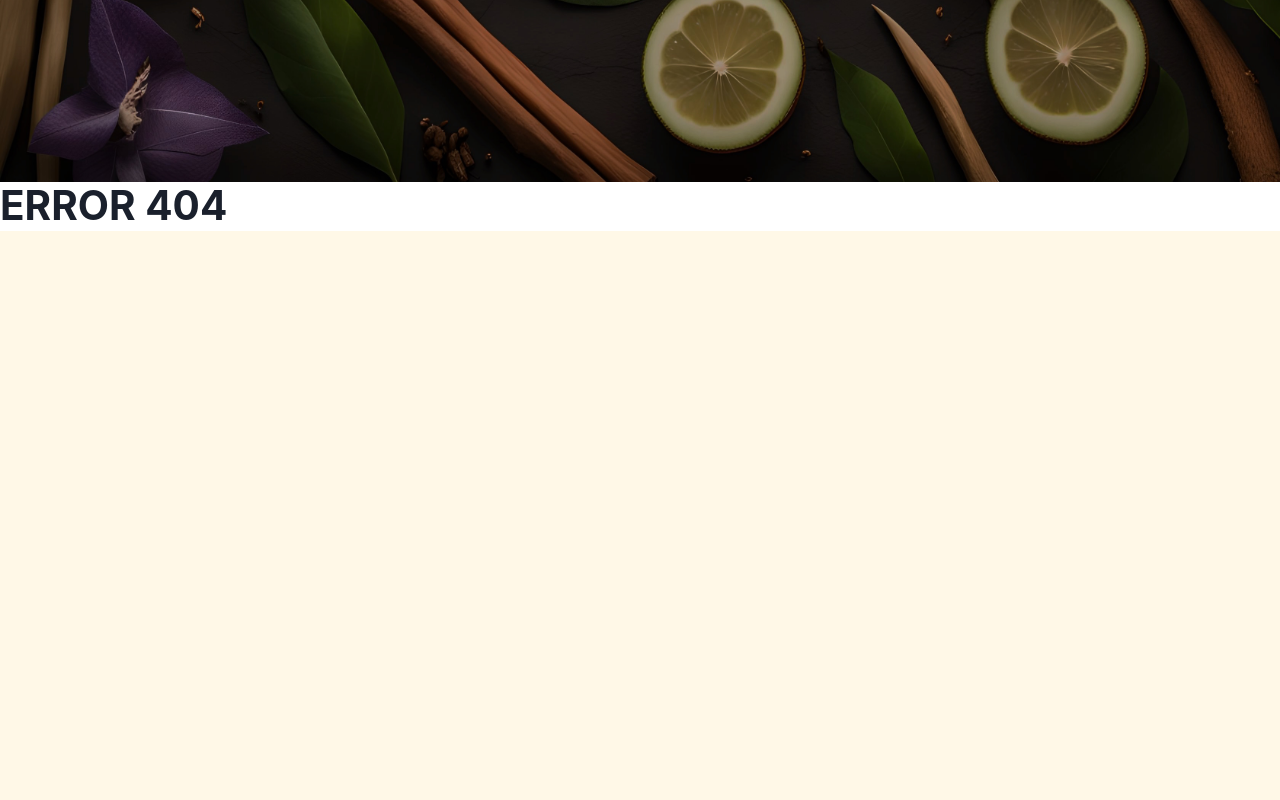
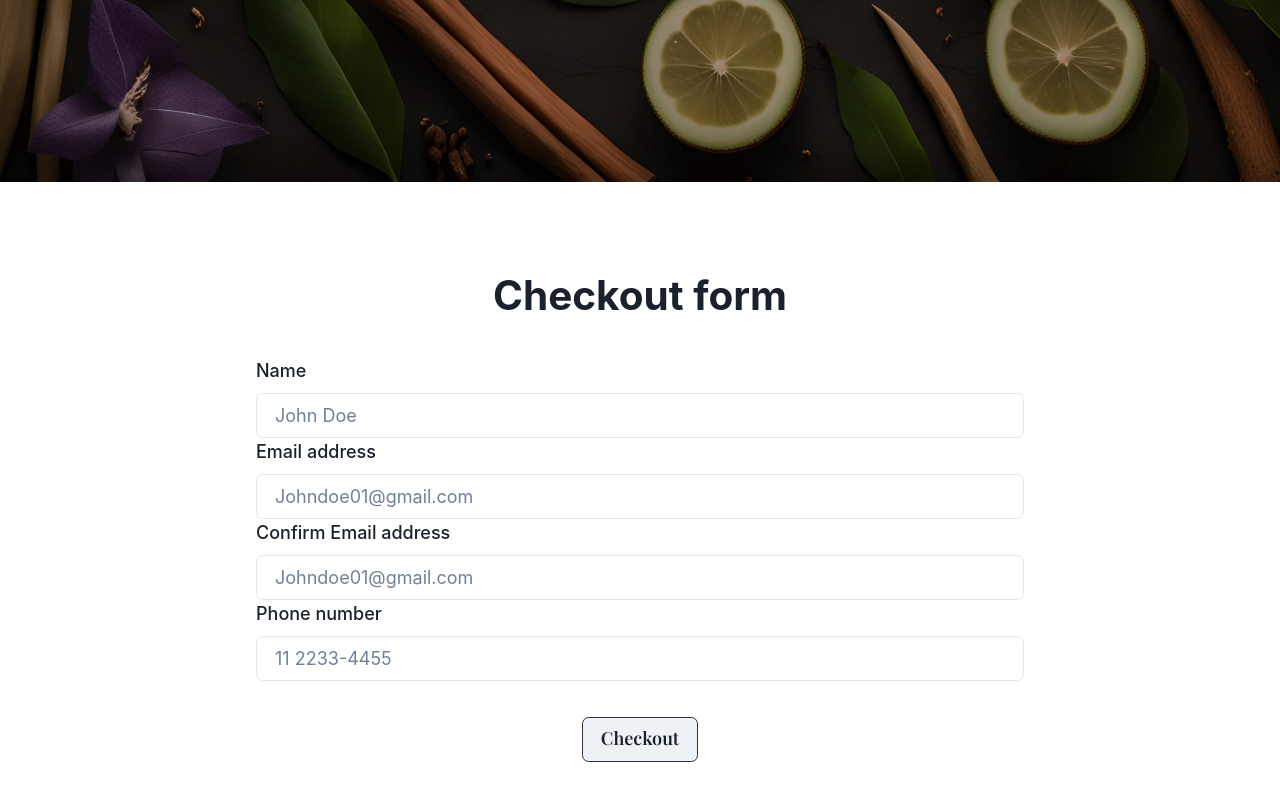
Before and after one commit to Ramiro-gallo/The-Scentist, a React (Vite) app in the folder ecommerce-react-gallo/: page /checkout in a window 1280 px wide. Before the commit this address had no page. Shown: the part 618-1418 px from the top of the page. Before the commit the page ends 849 px from the top, so only its background shows below. Built offline with nearby package versions, Linux system fonts and the light colour scheme; a web font is replaced by a local one.

Commit message:
Cart and Checkout advancements

```diff
--- a/ecommerce-react-gallo/package.json
+++ b/ecommerce-react-gallo/package.json
@@ -13,13 +13,15 @@
     "@chakra-ui/react": "^2.8.2",
     "@emotion/react": "^11.11.4",
     "@emotion/styled": "^11.11.5",
+    "firebase": "^10.12.3",
     "framer-motion": "^11.2.10",
     "react": "^18.2.0",
     "react-dom": "^18.2.0",
     "react-icons": "^5.2.1",
     "react-router-dom": "^6.23.1",
     "react-spinners": "^0.13.8",
-    "react-toastify": "^10.0.5"
+    "react-toastify": "^10.0.5",
+    "sweetalert2": "^11.12.2"
   },
   "devDependencies": {
     "@types/react": "^18.2.66",
--- a/ecommerce-react-gallo/src/App.jsx
+++ b/ecommerce-react-gallo/src/App.jsx
@@ -8,6 +8,7 @@ import 'react-toastify/dist/ReactToastify.css';
 import { CartContextProvider } from "./context/CartContext"
 import PageNotFound from "./components/PageNotFound/PageNotFound"
 import Cart from "./components/Cart/Cart"
+import Checkout from "./components/Checkout/Checkout"
 function App() {
 
   return (
@@ -20,8 +21,9 @@ function App() {
             <Route path="/" element={<ItemListContainer />} />
             <Route path="/categories/:categoryId" element={<ItemListContainer />} />
             <Route path="/product/:productId" element={<ItemDetailContainer /> } />
+            <Route path="/cart" element={<Cart/>} />
+            <Route path="/checkout" element={<Checkout />} />
             <Route path="*" element={<PageNotFound />} />
-            <Route path="/cart" element={<Cart/>} />
           </Routes>
         </BrowserRouter>
       </CartContextProvider>
--- a/ecommerce-react-gallo/src/components/Cart/Cart.jsx
+++ b/ecommerce-react-gallo/src/components/Cart/Cart.jsx
@@ -89,6 +89,20 @@ const Cart = () => {
                                 </Button>
                             </Th>
                         </Tr>
+                        <Tr>
+                            <Th></Th>
+                            <Th></Th>
+                            <Th></Th>
+                            <Th></Th>
+                            <Th>
+                                <Link to='/checkout'>
+                                    < Button
+                                    _hover={{
+                                        color: 'green',
+                                    }}>Checkout</Button>
+                                </Link>
+                            </Th>
+                        </Tr>
                     </Tfoot>
                 </Table>
             </TableContainer>
--- /dev/null
+++ b/ecommerce-react-gallo/src/components/Checkout/Checkout.jsx
@@ -0,0 +1,210 @@
+import React, { useContext, useState } from 'react'
+import Context from '../../context/CartContext'
+import {
+    FormControl,
+    FormLabel,
+    FormErrorMessage,
+    FormHelperText,
+    Input,
+    Flex,
+    Heading,
+    Button,
+    Center
+} from '@chakra-ui/react'
+import Swal from 'sweetalert2'
+
+import { collection, Timestamp, addDoc, doc, getDoc, updateDoc } from 'firebase/firestore'
+import { db } from '../../config/firebase'
+import { useNavigate } from 'react-router-dom'
+
+
+const Checkout = () => {
+    const [ user, setUser] = useState({
+        name: '',
+        email: '',
+        confirmEmail: '',
+        phone: '',
+    })
+
+    const [ error, setError ] = useState({})
+
+    const [ loading, setLoading ] = useState(false)
+
+    const { cart, getTotal, clearCart } = useContext(Context)
+
+    const navigate = useNavigate()
+
+    const updateUser = (event) => {
+        setUser((user) => ({
+            ...user,
+            [event.target.name]: event.target.value
+        }))
+    }
+
+    const validateForm = () => {
+        const errors = {}
+
+        if(!user.name){
+            errors.name = 'In order to place your order, you need to enter your name!'
+        } else if (user.name.length < 5) {
+            errors.name = 'Please enter your full name!'
+        }
+
+        if(!user.email){
+            errors.email = 'In order to place your order, you need to enter your Email address!'
+        } else if(!/\S+@\S+\.\S+/.test(user.email)){
+            errors.email = 'Invalid Email address! Please enter a valid one.'
+        }
+
+        if(!user.confirmEmail){
+            errors.confirmEmail = 'In order to place your order, you need to confirm your Email address!'
+        } else if(user.confirmEmail != user.email) {
+            errors.confirmEmail = 'Your Email confirmation doesn´t match your Email!'
+        }
+
+        if(!user.phone){
+            errors.phone = 'In order to place your order, you need to enter your phone number!'
+        } else if(user.phone.length < 10 || !/^[0-9]*$/.test(user.phone)){
+            errors.phone = 'In order to place your order, please enter a valid phone number!'
+        }
+
+        setError(errors)
+        return Object.keys(errors).length === 0
+    }
+
+    const getOrder = async () => {
+
+        if(!validateForm()){
+            return
+        }
+
+        if(cart.length === 0){
+            Swal.fire({
+                title: "No items added!",
+                text: `In order to place an order, you need to select items and add them to your cart.`,
+                icon: 'error',
+                confirmButtonText: `Understood!`
+              }).then(() => {
+                navigate('/')
+              });
+            return
+        }
+
+        const coleccion = collection(db, 'orders')
+
+        try {
+
+            for (const item of cart){
+                const docRef = doc(db,'productos', item.id)
+                const productDoc = await getDoc(docRef)
+
+                const currentStock = productDoc.data().stock
+
+                if(currentStock >= item.quantity) {
+                    await updateDoc(docRef,{
+                        stock: currentStock - item.quantity
+                    })
+                } else {
+                    Swal.fire({
+                        title: "Not enough stock!",
+                        text: `Sadly, we don't have that many ${item.name}.`,
+                        icon: 'error',
+                        confirmButtonText: `Understood!`
+                      }).then(() => {
+                        navigate('/')
+                      });
+
+                }
+            }
+
+            const order = {
+                buyer: user,
+                cart: cart,
+                total: getTotal(),
+                date: Timestamp.now()
+            }
+
+            const orderRef = await addDoc(coleccion, order)
+
+            Swal.fire({
+                title: "Your order has been confirmed!",
+                text: `Order id: ${orderRef.id}`,
+                icon: 'success',
+                confirmButtonText: `Understood!`
+              }).then(() => {
+                clearCart()
+                navigate('/')
+              });
+
+        } catch (error) {
+            console.log(error)
+        }
+    }
+
+
+  return (
+    <Flex
+        flexDirection='column'
+        alignItems='center'
+        width='60%'
+        margin='5rem auto'
+    >
+        <Heading
+        margin='0 0 2rem 0'
+        >Checkout form</Heading>
+        <FormControl isInvalid={Object.keys(error).length > 0}>
+            <FormLabel>Name</FormLabel>
+            <Input
+                type='text'
+                name='name'
+                placeholder='John Doe'
+                onChange={updateUser}
+            />
+            <FormErrorMessage>
+                {error.name}
+            </FormErrorMessage>
+            <FormLabel>Email address</FormLabel>
+            <Input
+                type='email'
+                name='email'
+                placeholder='Johndoe01@gmail.com'
+                onChange={updateUser}
+            />
+            <FormErrorMessage>
+                {error.email}
+            </FormErrorMessage>
+            <FormLabel>Confirm Email address</FormLabel>
+            <Input
+                type='email'
+                name='confirmEmail'
+                placeholder='Johndoe01@gmail.com'
+                onChange={updateUser}
+            />
+            <FormErrorMessage>
+                {error.confirmEmail}
+            </FormErrorMessage>
+            <FormLabel>Phone number</FormLabel>
+            <Input
+                type='tel'
+                name='phone'
+                placeholder='11 2233-4455'
+                onChange={updateUser}
+            />
+            <FormErrorMessage>
+                {error.phone}
+            </FormErrorMessage>
+            <Center mt='2rem'>
+                <Button
+                onClick={getOrder}
+                _hover={{
+                    color: 'green',
+                }}>
+                    Checkout
+                </Button>
+            </Center>
+        </FormControl>
+    </Flex>
+  )
+}
+
+export default Checkout
--- a/ecommerce-react-gallo/src/components/ItemDetailContainer/ItemDetailContainer.jsx
+++ b/ecommerce-react-gallo/src/components/ItemDetailContainer/ItemDetailContainer.jsx
@@ -1,10 +1,10 @@
 import React, { useEffect, useState } from 'react'
 import { useParams } from 'react-router-dom';
-import { getProductById } from '../../data/asyncMock';
 import ItemDetail from '../ItemDetail/ItemDetail';
 import { Flex } from '@chakra-ui/react'
 import { BounceLoader } from 'react-spinners';
-
+import { doc, getDoc } from 'firebase/firestore';
+import { db } from '../../config/firebase';
 
 const ItemDetailContainer = () => {
     const [ producto, setProducto ] = useState({});
@@ -12,10 +12,22 @@ const ItemDetailContainer = () => {
     const { productId } = useParams();
 
     useEffect(() => {
-        getProductById(productId)
-            .then((data) => setProducto(data))
-            .catch((error) => console.log(error))
-            .finally(() => setLoading(false))
+      const getData = async () => {
+        const queryRef = doc(db, 'productos', productId)
+
+        const response = await getDoc(queryRef)
+
+
+        const newItem = {
+          ...response.data(),
+          id: response.id,
+        }
+        console.log(newItem)
+        setProducto(newItem)
+        setLoading(false)
+      }
+
+      getData()
     },[])
 
   return (
--- a/ecommerce-react-gallo/src/components/ItemListContainer/ItemListContainer.jsx
+++ b/ecommerce-react-gallo/src/components/ItemListContainer/ItemListContainer.jsx
@@ -1,10 +1,11 @@
 import React, { useEffect, useState} from 'react'
 import { Flex, Grid } from '@chakra-ui/react'
 import CategoriesDropdown from '../CategoriesDropdown/CategoriesDropdown'
-import { getProducts, getProductsByCategory } from '../../data/asyncMock';
 import ItemList from '../ItemList/ItemList';
 import {useParams} from 'react-router-dom';
 import {BounceLoader} from 'react-spinners';
+import { collection, query, where, getDocs } from 'firebase/firestore'
+import { db } from '../../config/firebase';
 
 const ItemListContainer = () => {
   const [ products, setProducts ] = useState([]);
@@ -15,12 +16,26 @@ const ItemListContainer = () => {
 
   useEffect(()=>{
     setLoading(true)
-      const productData = categoryId ? getProductsByCategory(categoryId) : getProducts();
+    const getData = async () => {
+      const coleccion = collection(db, 'productos')
+      const queryRef = !categoryId ?
+      coleccion
+      :
+      query(coleccion, where('category', '==', categoryId))
 
-      productData
-        .then((data) => setProducts(data))
-        .catch((error) => console.log(error))
-        .finally(() => setLoading(false))
+      const response = await getDocs(queryRef)
+
+      const productos = response.docs.map((doc) => {
+        const newItem = {
+          ...doc.data(),
+        }
+        return newItem
+      })
+      setProducts(productos)
+      setLoading(false)
+
+    }
+    getData()
   },[categoryId]);
 
   return (
--- /dev/null
+++ b/ecommerce-react-gallo/src/config/firebase.js
@@ -0,0 +1,24 @@
+import { productos } from "../data/asyncMock";
+import { addDoc, collection, getFirestore } from 'firebase/firestore';
+// Import the functions you need from the SDKs you need
+import { initializeApp } from "firebase/app";
+
+// Your web app's Firebase configuration
+const firebaseConfig = {
+  apiKey: "AIzaSyAMWmFrRcEnSZVrHZQ5DBWTVHDAqCnUW5w",
+  authDomain: "the-scentist-store.firebaseapp.com",
+  projectId: "the-scentist-store",
+  storageBucket: "the-scentist-store.appspot.com",
+  messagingSenderId: "229311932983",
+  appId: "1:229311932983:web:f8e001f008374b5a366db2"
+};
+
+// Initialize Firebase
+const app = initializeApp(firebaseConfig);
+export const db = getFirestore(app);
+
+// productos.forEach((prod) => {
+//     addDoc(collection(db, "productos"), prod)
+//         .then((elem) => console.log(`Se agregó el producto id ${elem.id}`))
+//         .catch((error) => console.log(error))
+// })
--- a/ecommerce-react-gallo/src/context/CartContext.jsx
+++ b/ecommerce-react-gallo/src/context/CartContext.jsx
@@ -45,7 +45,6 @@ export const CartContextProvider = ({ children }) => {
     const getQuantity = () => {
         return (cart.reduce((acc, item) => acc + item.quantity, 0))
     }
-    console.log(cart)
     return (
         <Context.Provider
             value={{
--- a/ecommerce-react-gallo/src/index.css
+++ b/ecommerce-react-gallo/src/index.css
@@ -19,7 +19,7 @@
   --fs-biggest: 2rem;
 
   --clr-neutral-dark: #0a0507;
-  --clr-neutral-light: #fff8e7;
+  --clr-neutral-light: #fff;
 
   --clr-primary-dark: #241821;
   --clr-primary: #3B2A3C;
@@ -33,6 +33,7 @@
   color: var(--clr-neutral-dark) !important;
   background-color: var(--clr-neutral-light) !important;
 }
+
 
 .navbar{
   height: 10vh;
```
Also changed, not shown: 2 other files (tests, documents, lock files or other folders).
